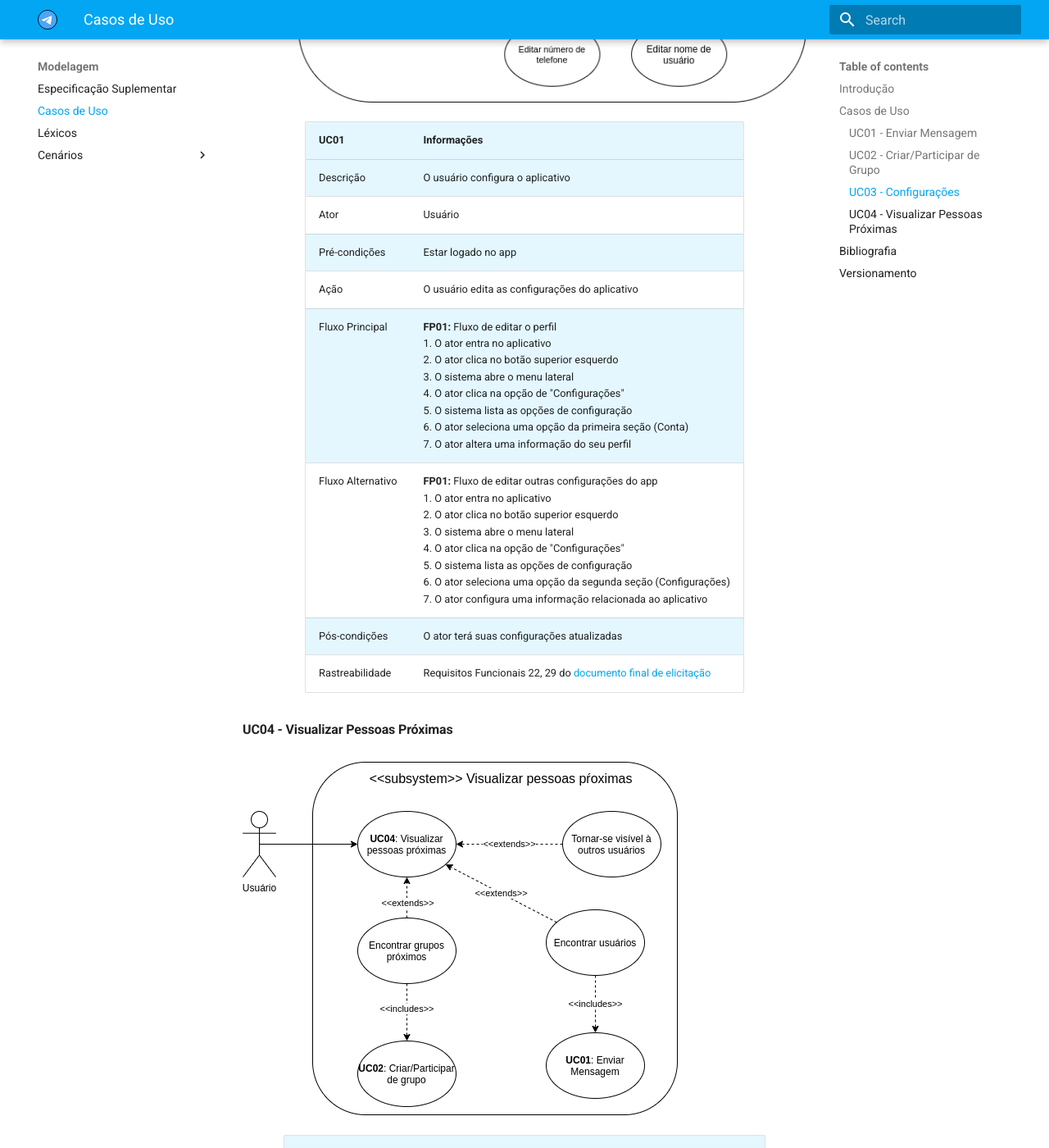
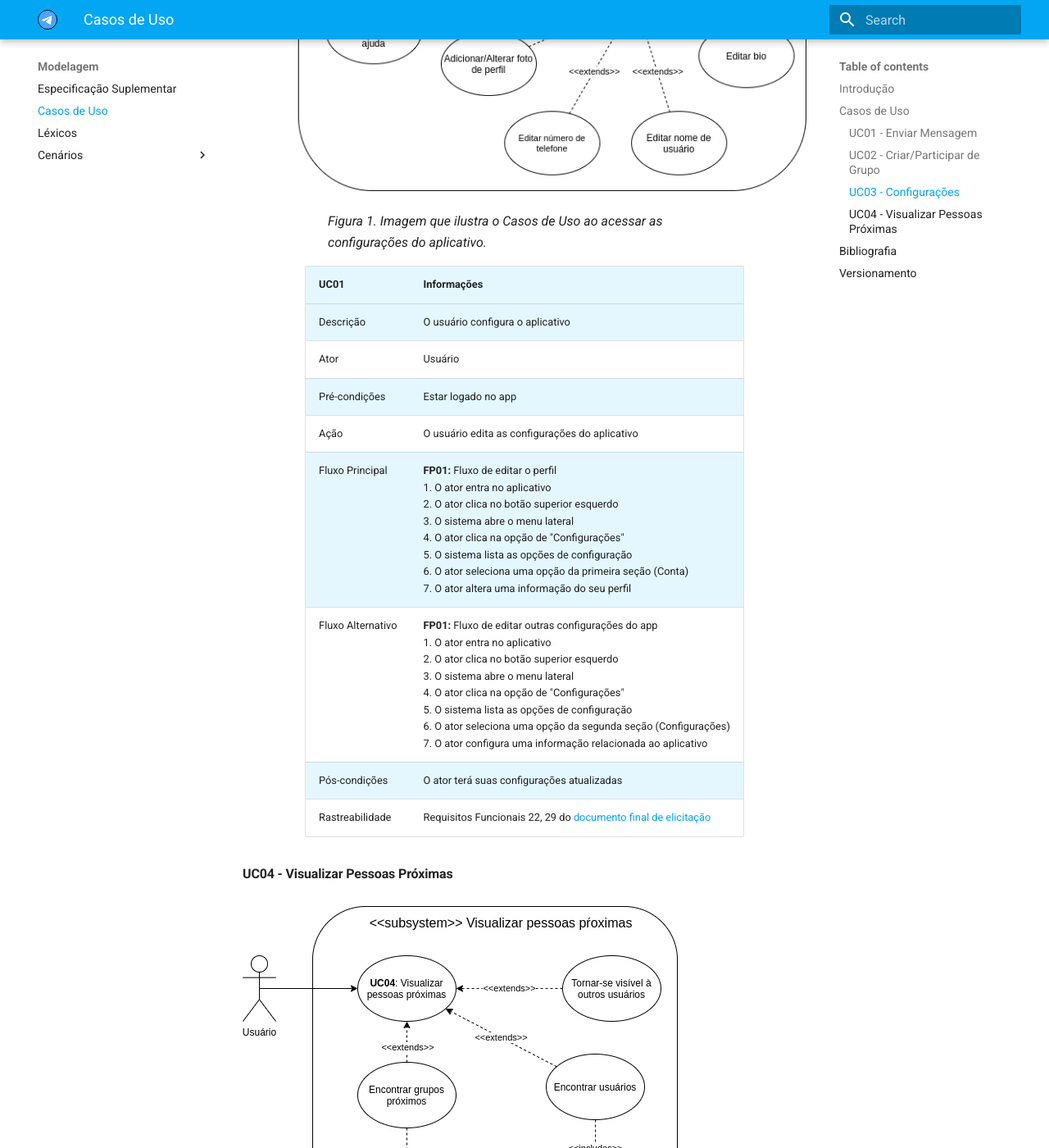
Before and after one commit to Requisitos-de-Software/2020.2-Telegram, an MkDocs documentation site: the page built from docs/modelagem/casos_de_uso.md, in a window 1280 px wide and 1400 px high, scrolled down 3780 px. Shown: the whole window at 82% size. Built offline with MkDocs 1.6.1 and Material for MkDocs 9.7.7, drawn with Linux system fonts in a browser that asks for light colours; some of the changed text lies outside the part shown.

Commit message:
Adiciona revisão do documento de casos de uso

```diff
--- a/docs/modelagem/casos_de_uso.md
+++ b/docs/modelagem/casos_de_uso.md
@@ -7,6 +7,7 @@
 
 #### UC01 - Enviar Mensagem
 ![UC01](../assets/modelagem/uc01_mensagens.png)
+<figcaption>Figura 1. Imagem que ilustra o Casos de Uso ao enviar mensagem.</figcaption>
 
 |   UC01   |  Informações  |
 | ----------------- | ------- |
@@ -21,6 +22,7 @@
 
 #### UC02 - Criar/Participar de Grupo
 ![UC01](../assets/modelagem/uc02_grupos.png)
+<figcaption>Figura 1. Imagem que ilustra o Casos de Uso ao criar/participar de umgrupo.</figcaption>
 
 |   UC01   |  Informações  |
 | ----------------- | ------- |
@@ -35,6 +37,7 @@
 
 #### UC03 - Configurações
 ![UC01](../assets/modelagem/uc03_configuracoes.png)
+<figcaption>Figura 1. Imagem que ilustra o Casos de Uso ao acessar as configurações do aplicativo.</figcaption>
 
 |   UC01   |  Informações  |
 | ----------------- | ------- |
@@ -49,6 +52,7 @@
 
 #### UC04 - Visualizar Pessoas Próximas
 ![UC01](../assets/modelagem/uc04_pessoas_proximas.png)
+<figcaption>Figura 1. Imagem que ilustra o Casos de Uso ao visualizar pessoas próximas.</figcaption>
 
 |   UC01   |  Informações  |
 | ----------------- | ------- |
@@ -67,5 +71,6 @@
 ## Versionamento
 |   Data     | Versão |        Descrição             |     Autor(es)    |
 | :--------: | :----: | :--------------------------: | :--------------: |
-| 24/03/2021 |  1.0   | Criação dos Casos de Uso     | Hérick Portugues |
-| 25/03/2021 |  2.0   | Desenvolvimento do documento | Hérick Portugues |
+| 24/03/2021 |  0.1   | Criação dos Casos de Uso     | Hérick Portugues |
+| 25/03/2021 |  1.0   | Desenvolvimento do documento | Hérick Portugues |
+| 25/03/2021 |  2.0   | Revisão do documento e adição de descrição das imagens | Lucas Boaventura |
```
